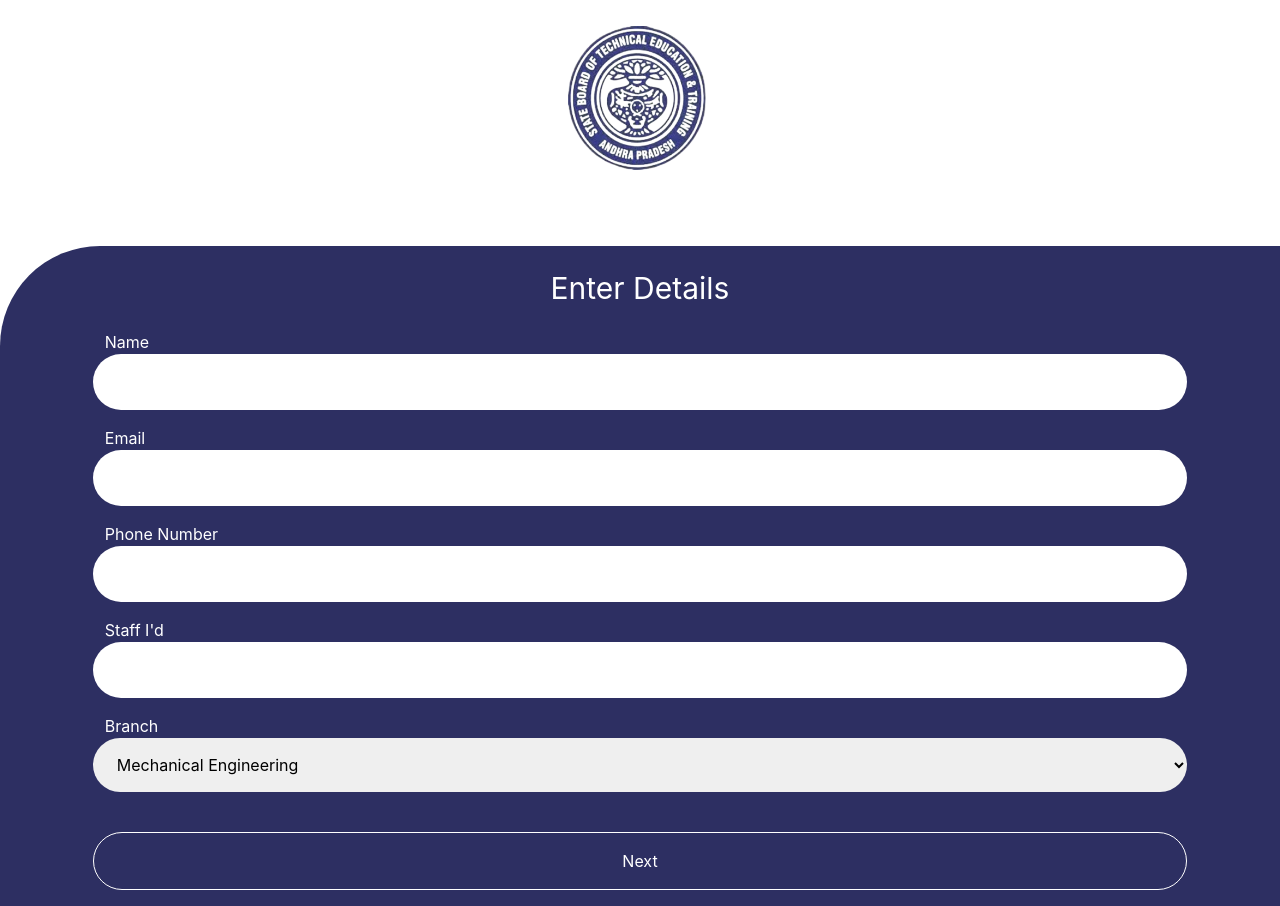
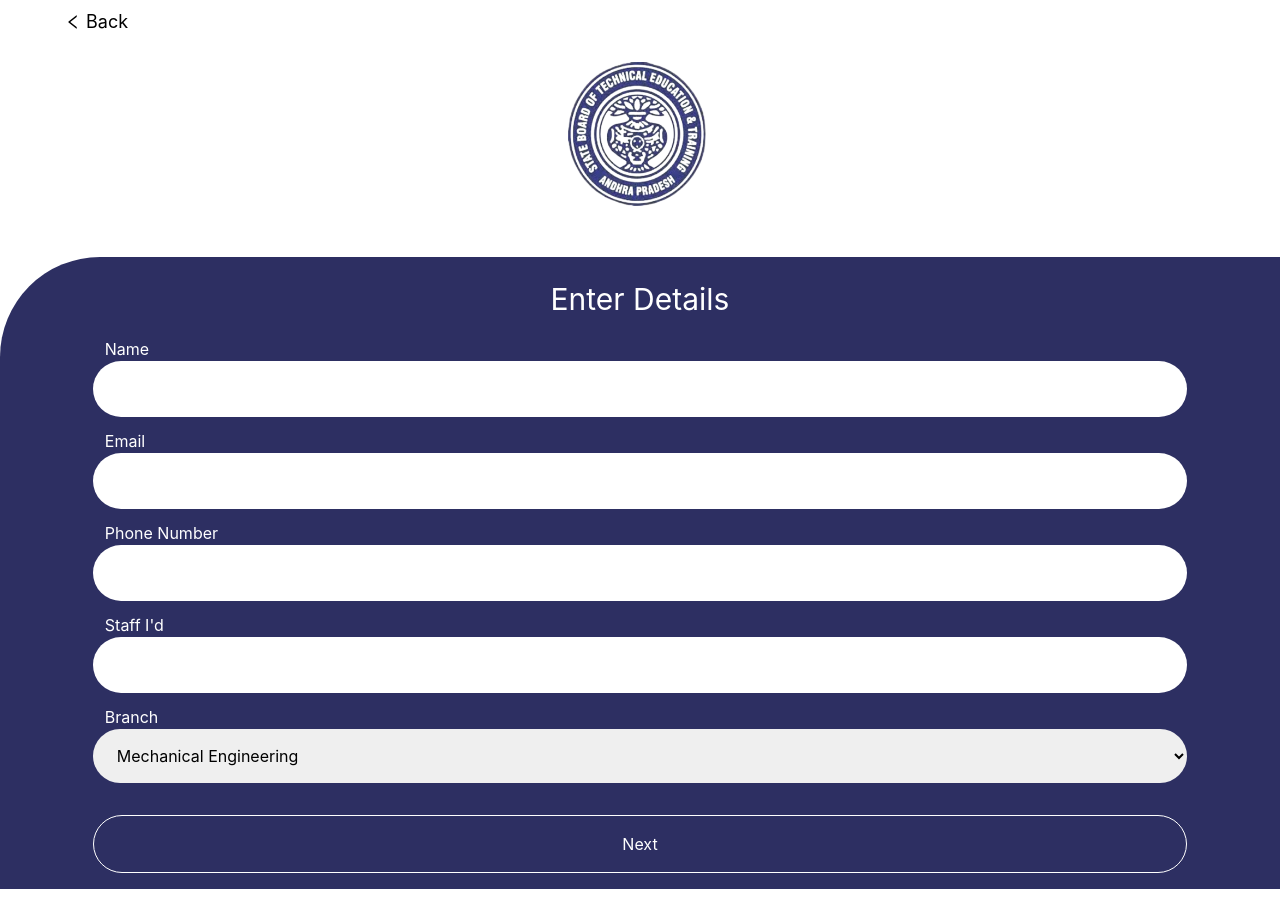
Before and after one commit to sesettikalyan/Certificate_management, a React (Create React App) app: page /register in a window 1280 px wide. Built offline with nearby package versions, Linux system fonts and the light colour scheme.

Commit message:
added back button in login and register page

```diff
--- a/src/components/login.jsx
+++ b/src/components/login.jsx
@@ -4,6 +4,7 @@ import { useStores } from "../store/index";
 import { useNavigate } from "react-router-dom";
 import { useObserver } from "mobx-react";
 import { Logo } from "./category";
+import { AiOutlineLeft } from "react-icons/ai";
 export default function Login() {
   const usernameref = useRef(null);
   const passwordref = useRef(null);
@@ -44,7 +45,9 @@ export default function Login() {
       }
     } else {
       if (await AuthStore.callingStudentLoginApi(username, password)) {
+       if(AuthStore.user?.isVerified === true){
         navigate(`/${AuthStore.user?.department}/${AuthStore.user?.pinno}`);
+       }
       }
     }
   };
@@ -65,10 +68,20 @@ export default function Login() {
     navigate("/register");
   };
 
+  const back = () => {
+    navigate("/");
+  }
+
   return useObserver(() => (
     <>
       <div className="flex flex-col md:flex-row lg:flex-row w-[100%]  h-screen items-center">
-        <div className="h-[30%] flex justify-center md:w-[30%] items-center  md:h-[100%] mt-[10%] md:mt-0">
+      <button
+        className="flex items-center w-[90%] mx-auto pt-4 text-lg"
+        onClick={back}
+      >
+        <AiOutlineLeft className="mr-1" /> Back
+      </button>
+        <div className="h-[30%] flex justify-center md:w-[30%] items-center  md:h-[100%] mt-[8%] md:mt-0">
           <Logo />
         </div>
         <div className="bg-primary p-6 h-[70%] md:h-[100%]  w-[100%]  rounded-tl-[100px] md:rounded-none mt-[20%] md:mt-0  items-center justify-center">
--- a/src/components/register.jsx
+++ b/src/components/register.jsx
@@ -2,6 +2,7 @@ import { useEffect, useRef, useState } from "react";
 import logo from "../assets/logo.png";
 import { useStores } from "../store/index";
 import { useNavigate } from "react-router-dom";
+import { AiOutlineLeft } from "react-icons/ai";
 export default function Register() {
   const { CommonStore, UserStore } = useStores();
   const [showSetPassword, setShowSetPassword] = useState(false);
@@ -73,19 +74,28 @@ export default function Register() {
       }
     } catch (error) {}
   };
+  const back = () => {
+    navigate("/login");
+  }
 
   return (
     <>
       <div className="flex flex-col w-[100%] h-screen items-center">
+      <button
+        className="flex items-center w-[90%] mx-auto pt-2 text-lg"
+        onClick={back}
+      >
+        <AiOutlineLeft className="mr-1" /> Back
+      </button>
         <div
           className={`h-[30%] ${
-            showSetPassword ? "mt-[20%]" : "mt-[3%]"
+            showSetPassword ? "mt-[20%]" : "mt-[2%]"
           } md:mt-[2%]`}
         >
           <img src={logo} className="w-36 h-36" alt="" />
         </div>
         {!showSetPassword ? (
-          <div className="bg-primary h-[100%] py-4 flex flex-col  w-[100%] rounded-tl-[100px] mt-[6%]  items-center justify-center">
+          <div className="bg-primary h-[100%] py-4 flex flex-col  w-[100%] rounded-tl-[100px] mt-[4%]  items-center justify-center">
             <h1 className="text-3xl text-center py-2 text-white">
               Enter Details
             </h1>
@@ -95,14 +105,14 @@ export default function Register() {
                 onSubmit={goToSetPassword}
                 className="flex w-[90%] flex-col justify-between "
               >
-                <p className="text-white mt-4 ml-3">Name</p>
+                <p className="text-white mt-3 ml-3">Name</p>
                 <input
                   ref={nameref}
                   required
                   className="px-5 w-[100%] py-4 rounded-full "
                   type="text"
                 />
-                <p className="text-white mt-4 ml-3">Email</p>
+                <p className="text-white mt-3 ml-3">Email</p>
                 <input
                   ref={emailref}
                   required
@@ -110,7 +120,7 @@ export default function Register() {
                   type="email"
                 />
 
-                <p className="text-white mt-4 ml-3">Phone Number</p>
+                <p className="text-white mt-3 ml-3">Phone Number</p>
                 <input
                   ref={phoneref}
                   required
@@ -118,7 +128,7 @@ export default function Register() {
                   type="text"
                 />
                 {/* <link rel="stylesheet" href="" /> */}
-                <p className="text-white mt-4 ml-3">
+                <p className="text-white mt-3 ml-3">
                   {CommonStore.role === "student" ? "Pin Number" : "Staff I'd"}
                 </p>
                 <input
@@ -128,7 +138,7 @@ export default function Register() {
                   type="text"
                 />
 
-                <p className="text-white mt-4 ml-3">Branch</p>
+                <p className="text-white mt-3 ml-3">Branch</p>
                 <select
                   ref={branchref}
                   type="text"
@@ -167,7 +177,7 @@ export default function Register() {
                 {/* <p className='text-white ml-auto mr-3 mt-3 mb-2'>Forgot Password ?</p> */}
                 <button
                   type="submit"
-                  className="w-[100%] py-4 rounded-full text-white border-[1px] mt-10 border-white"
+                  className="w-[100%] py-4 rounded-full text-white border-[1px] mt-8 border-white"
                 >
                   Next
                 </button>
--- a/src/components/selectbranch.jsx
+++ b/src/components/selectbranch.jsx
@@ -21,37 +21,37 @@ export default function Selectbranch() {
   //   const [branch, setBranch] = useState("");
 
   const goToHomePage = () => {
-    if (AuthStore.user?.department === "Mech") {
+    if (AuthStore.user?.department === "Mech" && AuthStore.user?.isVerified === true) {
       navigate("/Mech/staffpage");
     } else {
-      alert("You are not authorized to access this page as you are not a Mechanical staff")
+      alert("You are not authorized to access this page.")
     }
   };
 
   const goToHomePage1 = () => {
-    if (AuthStore.user?.department === "ECE") {
+    if (AuthStore.user?.department === "ECE" && AuthStore.user?.isVerified === true) {
       navigate("/ECE/staffpage");
     }
     else {
-      alert("You are not authorized to access this page as you are not a ECE staff")
+      alert("You are not authorized to access this page. ")
     }
   };
 
   const goToHomePage2 = () => {
-    if (AuthStore.user?.department === "EEE") {
+    if (AuthStore.user?.department === "EEE" && AuthStore.user?.isVerified === true) {
       navigate("/EEE/staffpage");
     }
     else {
-      alert("You are not authorized to access this page as you are not a EEE staff")
+      alert("You are not authorized to access this page.")
     }
   };
 
   const goToHomePage3 = () => {
-    if (AuthStore.user?.department === "Civil") {
+    if (AuthStore.user?.department === "Civil" && AuthStore.user?.isVerified === true) {
       navigate("/Civil/staffpage");
     }
     else {
-      alert("You are not authorized to access this page as you are not a Civil staff")
+      alert("You are not authorized to access this page.")
     }
   };
 
```
